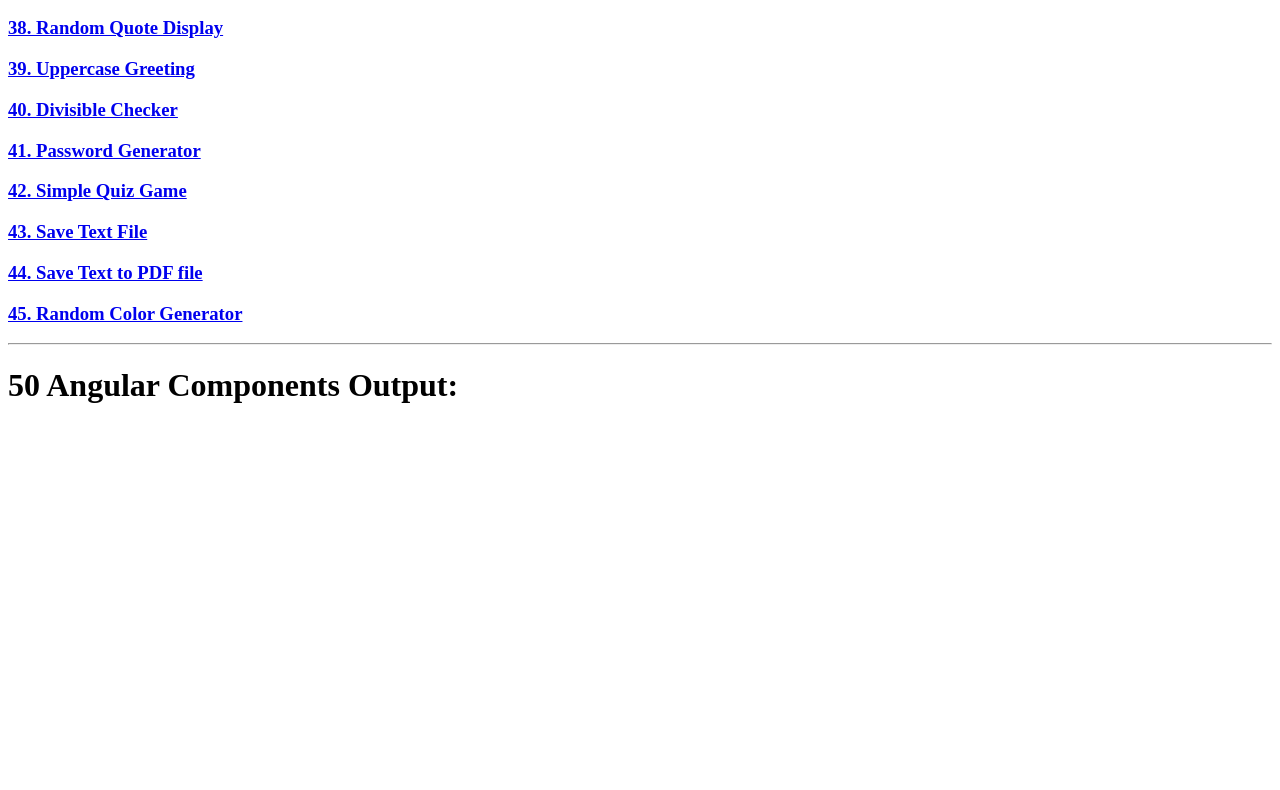
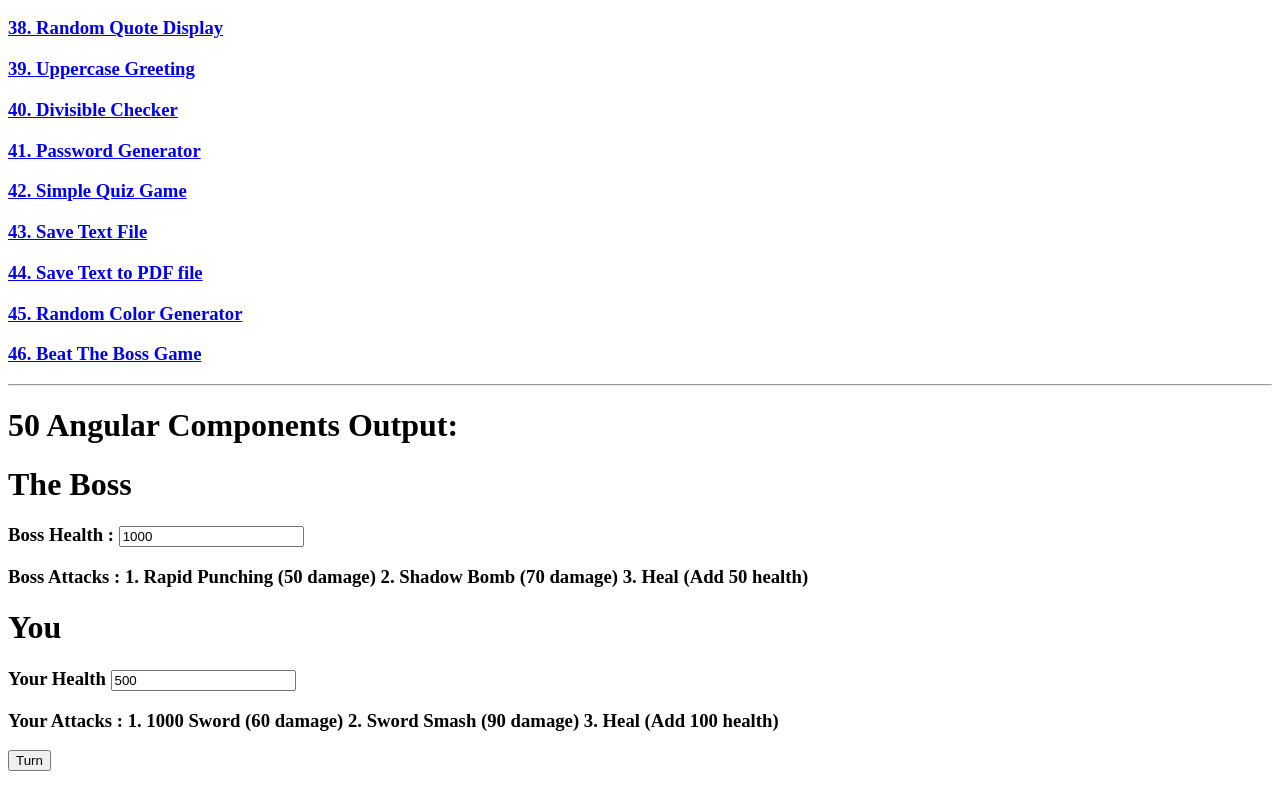
Before and after one commit to BrandonLCanete/fiftyAngularComponents, an Angular app: page /beattheboss in a window 1280 px wide. Before the commit this address led to /. Shown: the part 1569-2359 px from the top of the page. Before the commit the page ends 1994 px from the top, so only its background shows below. Built offline with nearby package versions, Linux system fonts and the light colour scheme.

Commit message:
#46beattheboss

```diff
--- a/src/app/app.component.html
+++ b/src/app/app.component.html
@@ -44,6 +44,7 @@
 <a routerLink="/savetextfile"><h3>43. Save Text File</h3></a>
 <a routerLink="/savepdffile"><h3>44. Save Text to PDF file</h3></a>
 <a routerLink="/randomcolorgenerator"><h3>45. Random Color Generator</h3></a>
+<a routerLink="/beattheboss"><h3>46. Beat The Boss Game</h3></a>
 <hr>
 <h1>50 Angular Components Output:</h1>
 <router-outlet/>
--- a/src/app/app.module.ts
+++ b/src/app/app.module.ts
@@ -51,6 +51,7 @@ import { SimplequizgameComponent } from './components/simplequizgame/simplequizg
 import { SavetextfileComponent } from './components/savetextfile/savetextfile.component';
 import { SavepdffileComponent } from './components/savepdffile/savepdffile.component';
 import { RandomcolorgeneratorComponent } from './components/randomcolorgenerator/randomcolorgenerator.component';
+import { BeatthebossComponent } from './components/beattheboss/beattheboss.component';
 
 const routes: Routes = [
     {path: ' ', component: DisplayhelloworldComponent},
@@ -98,6 +99,7 @@ const routes: Routes = [
     {path: 'savetextfile', component: SavetextfileComponent},
     {path: 'savepdffile', component: SavepdffileComponent},
     {path: 'randomcolorgenerator', component: RandomcolorgeneratorComponent},
+    {path: 'beattheboss', component: BeatthebossComponent},
 ];
 @NgModule({
     imports: [
@@ -153,6 +155,7 @@ const routes: Routes = [
         SavetextfileComponent,
         SavepdffileComponent,
         RandomcolorgeneratorComponent,
+        BeatthebossComponent,
     ],
     providers: [
         provideAnimationsAsync(),
--- /dev/null
+++ b/src/app/components/beattheboss/beattheboss.component.html
@@ -0,0 +1,12 @@
+<div>
+    <h1>The Boss</h1>
+    <h3>Boss Health : <input type="number" [(ngModel)]="bossHealth" readonly></h3>
+    <h3>Boss Attacks : 1. Rapid Punching (50 damage) 2. Shadow Bomb (70 damage) 3. Heal (Add 50 health)</h3>
+    <h1>You</h1>
+    <h3>Your Health <input type="number" [(ngModel)]="playerHealth" readonly></h3>
+    <h3>Your Attacks : 1. 1000 Sword (60 damage) 2. Sword Smash (90 damage) 3. Heal (Add 100 health)</h3>
+    <h3 *ngIf="turn == 1">Your Choice : <input type="number" placeholder="Input your choice" [(ngModel)]="choice"><button type="button" [disabled]="isClicked" (click)="Attack()">Attack</button></h3>
+    <button type="button" [disabled]="isbutton" (click)="Turn()">Turn</button>
+    <h3>{{message}}</h3>
+    <button type="button" (click)="Reset()" *ngIf="playerHealth < 0 || bossHealth < 0">Reset</button>
+</div>
--- /dev/null
+++ b/src/app/components/beattheboss/beattheboss.component.ts
@@ -0,0 +1,77 @@
+import { Component } from '@angular/core';
+
+@Component({
+  selector: 'app-beattheboss',
+  templateUrl: './beattheboss.component.html',
+  styleUrl: './beattheboss.component.css'
+})
+export class BeatthebossComponent {
+
+    bossHealth: number = 1000;
+    playerHealth: number = 500;
+    boss_Choice: number = 0;
+    choice: number = 0;
+    isClicked = false;
+    isbutton = false;
+    turn: number = 0;
+    message: string = "";
+
+
+   Turn(){
+      this.isClicked = false;
+      this.turn = Math.floor(Math.random()*2);
+      if(this.turn === 1){
+        this.message = "Your Turn";
+      }else{
+        this.boss_Choice = Math.floor(Math.random()*3);
+        this.BossAttack(this.boss_Choice);
+      }
+
+      if(this.playerHealth < 0 || this.bossHealth < 0){
+        this.GameOver();
+     }
+   }
+   Attack(){
+      this.isClicked = true;
+      if(this.choice === 1){
+         this.bossHealth = this.bossHealth - 60;
+         this.message = "The player use 1000 Sword attack it deals 60 damage to The Boss. Now click the turn button again so The Boss will have a chance to attack";
+      }else if(this.choice === 2){
+        this.bossHealth = this.bossHealth - 90;
+        this.message = "The player use Sword Smash attack it deals 90 damage to The Boss. Now click the turn button again so The Boss will have a chance to attack";
+      }else if(this.choice === 3){
+        this.playerHealth = this.playerHealth + 100;
+        this.message = "The player use Heal it heals 100 health. Now click the turn button again so The Boss will have a chance to attack";
+      }
+
+      if(this.playerHealth < 0 || this.bossHealth < 0){
+         this.GameOver();
+         this.isClicked = true;
+      }
+   }
+
+   BossAttack(boss_Choice : number){
+    if(boss_Choice === 1){
+      this.playerHealth = this.playerHealth - 50;
+      this.message = "The Boss use Rapid Punching it deals 50 damage to you. Now click the turn button to have a chance to attack The Boss again";
+    }else if(boss_Choice === 2){
+      this.playerHealth = this.playerHealth - 70;
+      this.message = "The Boss use Shadow Bomb it deals 70 damage to you. Now click the turn button to have a chance to attack The Boss again";
+    }else{
+      this.bossHealth = this.bossHealth + 50;
+      this.message = "The Boss use Heal it heals 50 health. Now click the turn button to have a chance to attack The Boss again";
+    }
+   }
+   GameOver(){
+      if(this.playerHealth < 0){
+         this.message = "Game Over";
+         this.isbutton = true;
+      }else{
+        this.message = "Congratulations, You Win!";
+        this.isbutton = true;
+      }
+   }
+   Reset(){
+     window.location.reload();
+   }
+}
```
Also changed, not shown: src/app/components/beattheboss/beattheboss.component.css (added), 1 other file (tests, documents, lock files or other folders).
